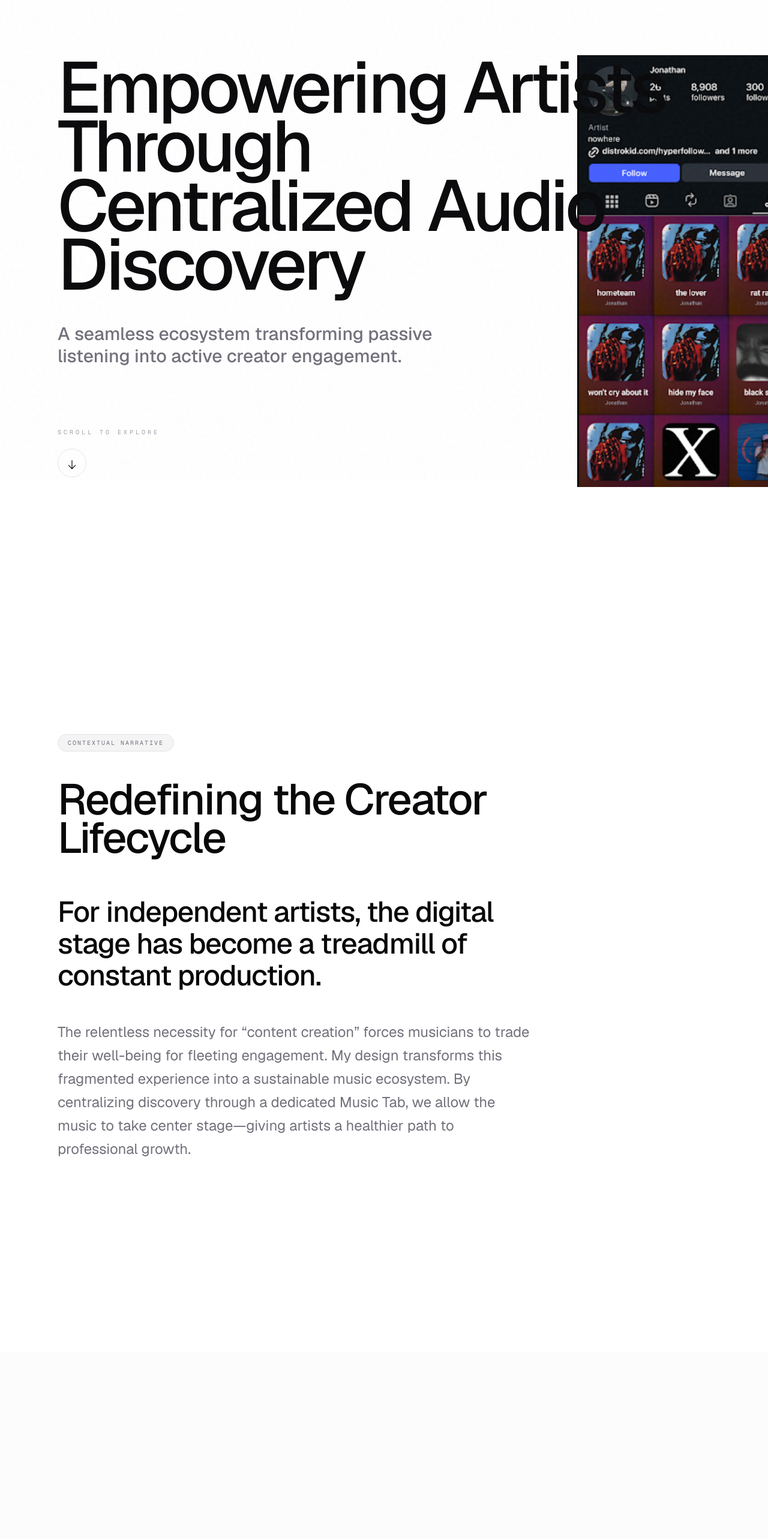
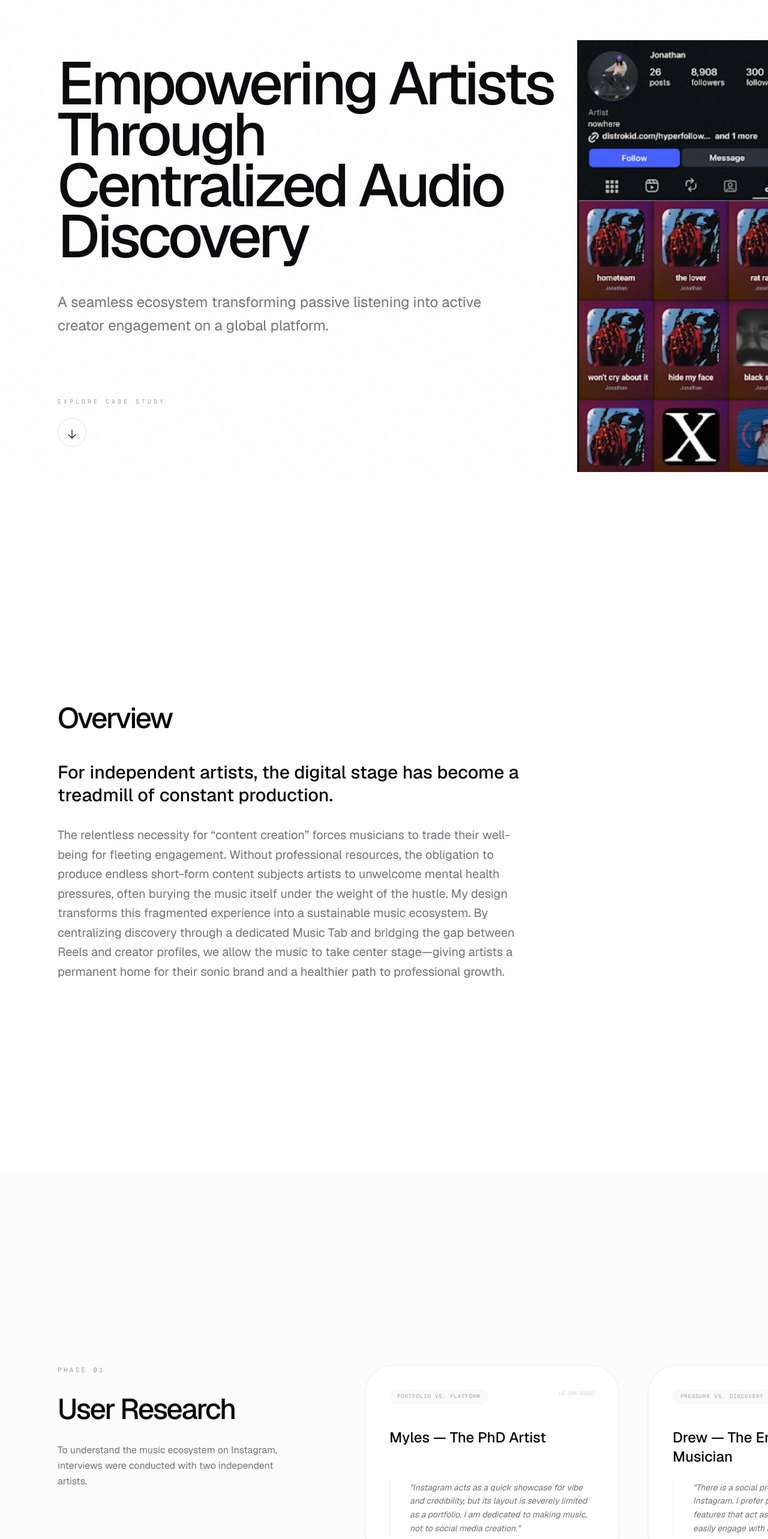
Before and after one commit to xiaojian1202/instagram-case-study, a Next.js app: page / in a window 1280 px wide. Shown: the top 2566 px of the page at 60% size. Built offline with nearby package versions, Linux system fonts and the light colour scheme.

Commit message:
content: restore original approved copy while preserving elite motion UI

```diff
--- a/src/app/page.tsx
+++ b/src/app/page.tsx
@@ -73,14 +73,14 @@ export default function CaseStudyPage() {
       <section className="relative min-h-[100dvh] flex flex-col justify-end pt-24 pb-32 px-6 md:px-12 lg:px-24 max-w-[1400px] mx-auto">
         <div className="z-10 max-w-5xl">
           <Reveal y={80}>
-            <h1 className="text-6xl md:text-8xl lg:text-[120px] font-medium tracking-[-0.04em] leading-[0.82] mb-12">
+            <h1 className="text-6xl md:text-8xl lg:text-[100px] font-medium tracking-tighter leading-[0.85] mb-12">
               Empowering Artists Through <br className="hidden md:block" />
               Centralized Audio Discovery
             </h1>
           </Reveal>
           <Reveal delay={0.15} y={30}>
-            <p className="text-xl md:text-3xl text-zinc-500 font-medium leading-tight max-w-[32ch] mb-20">
-              A seamless ecosystem transforming passive listening into active creator engagement.
+            <p className="text-xl md:text-2xl text-zinc-500 leading-relaxed max-w-[45ch] mb-20">
+              A seamless ecosystem transforming passive listening into active creator engagement on a global platform.
             </p>
           </Reveal>
 
@@ -90,7 +90,7 @@ export default function CaseStudyPage() {
               className="flex flex-col items-start gap-5 group cursor-default"
             >
               <span className="text-[10px] font-mono uppercase tracking-[0.4em] text-zinc-400 group-hover:text-foreground transition-all duration-700">
-                Scroll to Explore
+                Explore Case Study
               </span>
               <div className="relative w-12 h-12 rounded-full border border-zinc-200 dark:border-zinc-800 flex items-center justify-center overflow-hidden transition-all duration-700 group-hover:border-foreground group-hover:scale-110">
                 <motion.div
@@ -131,21 +131,18 @@ export default function CaseStudyPage() {
         <div className="grid grid-cols-1 md:grid-cols-12 gap-16">
           <div className="md:col-span-11 lg:col-span-9">
             <Reveal>
-              <div className="inline-block px-4 py-1.5 rounded-full bg-zinc-100 dark:bg-zinc-900 border border-zinc-200 dark:border-zinc-800 text-[10px] font-mono uppercase tracking-[0.2em] text-zinc-500 mb-12">
-                Contextual Narrative
-              </div>
-              <h2 className="text-4xl md:text-7xl font-medium tracking-[-0.03em] leading-[0.9] mb-16">
-                Redefining the Creator Lifecycle
+              <h2 className="text-3xl md:text-5xl font-medium tracking-tighter mb-12">
+                Overview
               </h2>
             </Reveal>
             <Reveal delay={0.1}>
-              <p className="text-3xl md:text-5xl text-foreground font-medium leading-[1.1] mb-12 tracking-tight">
+              <p className="text-2xl md:text-3xl text-foreground font-medium leading-tight mb-8">
                 For independent artists, the digital stage has become a treadmill of constant production.
               </p>
             </Reveal>
             <Reveal delay={0.2}>
-              <p className="text-xl md:text-2xl text-zinc-500 leading-relaxed max-w-[55ch]">
-                The relentless necessity for “content creation” forces musicians to trade their well-being for fleeting engagement. My design transforms this fragmented experience into a sustainable music ecosystem. By centralizing discovery through a dedicated Music Tab, we allow the music to take center stage—giving artists a healthier path to professional growth.
+              <p className="text-lg md:text-xl text-zinc-500 leading-relaxed max-w-[65ch]">
+                The relentless necessity for “content creation” forces musicians to trade their well-being for fleeting engagement. Without professional resources, the obligation to produce endless short-form content subjects artists to unwelcome mental health pressures, often burying the music itself under the weight of the hustle. My design transforms this fragmented experience into a sustainable music ecosystem. By centralizing discovery through a dedicated Music Tab and bridging the gap between Reels and creator profiles, we allow the music to take center stage—giving artists a permanent home for their sonic brand and a healthier path to professional growth.
               </p>
             </Reveal>
           </div>
@@ -158,13 +155,13 @@ export default function CaseStudyPage() {
           <div className="grid grid-cols-1 md:grid-cols-12 gap-16 lg:gap-32">
             <div className="md:col-span-4">
               <Reveal>
-                <div className="inline-block px-4 py-1.5 rounded-full bg-zinc-100 dark:bg-zinc-900 border border-zinc-200 dark:border-zinc-800 text-[10px] font-mono uppercase tracking-[0.2em] text-zinc-500 mb-12">
+                <div className="text-[11px] font-mono uppercase tracking-[0.3em] text-zinc-400 mb-8">
                   Phase 01
                 </div>
-                <h2 className="text-4xl md:text-7xl font-medium tracking-[-0.03em] leading-[0.9] mb-12">
+                <h2 className="text-3xl md:text-5xl font-medium tracking-tighter mb-8">
                   User Research
                 </h2>
-                <p className="text-xl text-zinc-500 leading-relaxed">
+                <p className="text-zinc-500 leading-relaxed">
                   To understand the music ecosystem on Instagram, interviews were conducted with two independent artists.
                 </p>
               </Reveal>
@@ -190,8 +187,8 @@ export default function CaseStudyPage() {
                       <div className="px-3 py-1 rounded-full bg-zinc-50 dark:bg-zinc-800 text-[9px] font-mono uppercase tracking-widest text-zinc-400 border border-zinc-100 dark:border-zinc-700">{user.focus}</div>
                       <div className="text-[9px] font-mono uppercase text-zinc-300 dark:text-zinc-600 tracking-tighter">{user.context}</div>
                     </div>
-                    <h3 className="text-3xl font-medium mb-8 group-hover:text-foreground transition-colors">{user.name}</h3>
-                    <p className="text-zinc-500 text-lg leading-relaxed italic mt-auto border-l-2 border-zinc-100 dark:border-zinc-800 pl-8 group-hover:border-foreground transition-all duration-1000">
+                    <h3 className="text-2xl font-medium mb-6 group-hover:text-foreground transition-colors">{user.name}</h3>
+                    <p className="text-zinc-500 text-sm leading-relaxed italic mt-auto border-l-2 border-zinc-100 dark:border-zinc-800 pl-8 group-hover:border-foreground transition-all duration-1000">
                       &quot;{user.insight}&quot;
                     </p>
                   </div>
@@ -207,13 +204,13 @@ export default function CaseStudyPage() {
         <div className="grid grid-cols-1 lg:grid-cols-12 gap-24 items-start">
           <div className="lg:col-span-5">
             <Reveal>
-              <div className="inline-block px-4 py-1.5 rounded-full bg-zinc-100 dark:bg-zinc-900 border border-zinc-200 dark:border-zinc-800 text-[10px] font-mono uppercase tracking-[0.2em] text-zinc-500 mb-12">
+              <div className="text-[11px] font-mono uppercase tracking-[0.3em] text-zinc-400 mb-8">
                 Validation
               </div>
-              <h2 className="text-4xl md:text-8xl font-medium tracking-[-0.03em] leading-[0.85] mb-12">
+              <h2 className="text-3xl md:text-5xl font-medium tracking-tighter mb-8">
                 User Feedback
               </h2>
-              <p className="text-2xl text-zinc-500 leading-relaxed mb-16 font-medium">
+              <p className="text-lg text-zinc-500 leading-relaxed mb-12">
                 After seeing the prototype design, users highlighted how the centralized music hub directly addressed their primary pain points.
               </p>
             </Reveal>
@@ -240,16 +237,16 @@ export default function CaseStudyPage() {
                 <Reveal key={i} delay={0.2 + (i * 0.15)} y={30}>
                   <div className="group flex flex-col sm:flex-row gap-10 p-12 rounded-[3rem] bg-zinc-50/50 dark:bg-white/[0.02] border border-zinc-100 dark:border-white/10 hover:bg-zinc-100 dark:hover:bg-white/[0.04] transition-all duration-700 ease-vanguard shadow-sm hover:shadow-xl">
                     <div className="shrink-0">
-                      <div className="w-16 h-16 rounded-[1.25rem] bg-white dark:bg-zinc-800 flex items-center justify-center font-mono text-sm text-zinc-400 group-hover:bg-foreground group-hover:text-background transition-all duration-1000 ease-vanguard shadow-sm">
+                      <div className="w-14 h-14 rounded-2xl bg-white dark:bg-zinc-800 flex items-center justify-center font-mono text-xs text-zinc-400 group-hover:bg-foreground group-hover:text-background transition-all duration-1000 ease-vanguard shadow-sm">
                         0{i + 1}
                       </div>
                     </div>
                     <div>
                       <div className="flex items-center gap-6 mb-4">
-                        <h4 className="font-medium text-2xl tracking-tight">{feedback.title}</h4>
-                        <span className="px-3 py-1 rounded-full bg-zinc-100 dark:bg-zinc-800 text-[10px] font-mono uppercase text-zinc-500 tracking-[0.2em]">{feedback.tag}</span>
+                        <h4 className="font-medium text-xl tracking-tight">{feedback.title}</h4>
+                        <span className="px-2 py-0.5 rounded-full bg-zinc-100 dark:bg-zinc-800 text-[10px] font-mono uppercase text-zinc-500 tracking-widest">{feedback.tag}</span>
                       </div>
-                      <p className="text-zinc-500 text-lg leading-relaxed max-w-[50ch]">
+                      <p className="text-zinc-500 text-sm leading-relaxed max-w-[50ch]">
                         {feedback.text}
                       </p>
                     </div>
@@ -266,14 +263,14 @@ export default function CaseStudyPage() {
         <div className="max-w-[1400px] mx-auto grid grid-cols-1 lg:grid-cols-2 gap-32 items-center">
           <div className="order-2 lg:order-1">
             <Reveal>
-              <div className="text-[11px] font-mono uppercase tracking-[0.5em] text-zinc-400 mb-10">
+              <div className="text-[11px] font-mono uppercase tracking-[0.4em] text-zinc-400 mb-10">
                 Feature 01
               </div>
-              <h2 className="text-4xl md:text-8xl font-medium tracking-[-0.03em] leading-[0.85] mb-12">
+              <h2 className="text-3xl md:text-5xl font-medium tracking-tighter mb-12">
                 The Dedicated Music Tab
               </h2>
-              <p className="text-2xl text-zinc-500 leading-relaxed mb-20 max-w-[45ch] font-medium">
-                A new home for audio creators. The Music Tab consolidates all original audio, licensed tracks, and saved sounds into a single interface.
+              <p className="text-lg text-zinc-500 leading-relaxed mb-20 max-w-[45ch]">
+                A new home for audio creators. The Music Tab consolidates all original audio, licensed tracks, and saved sounds into a single, intuitive interface directly on the profile page.
               </p>
               <div className="space-y-10">
                 {[
@@ -309,14 +306,14 @@ export default function CaseStudyPage() {
           </div>
           <div>
             <Reveal delay={0.2}>
-              <div className="text-[11px] font-mono uppercase tracking-[0.5em] text-zinc-400 mb-10">
+              <div className="text-[11px] font-mono uppercase tracking-[0.4em] text-zinc-400 mb-10">
                 Feature 02
               </div>
-              <h2 className="text-4xl md:text-8xl font-medium tracking-[-0.03em] leading-[0.85] mb-12">
+              <h2 className="text-3xl md:text-5xl font-medium tracking-tighter mb-12">
                 Seamless Reels Integration
               </h2>
-              <p className="text-2xl text-zinc-500 leading-relaxed max-w-[45ch] font-medium">
-                Closing the loop between consumption and discovery. Reels now feature direct links that transport users straight to the creator&apos;s music profile.
+              <p className="text-lg text-zinc-500 leading-relaxed max-w-[45ch]">
+                Closing the loop between consumption and discovery. Reels now feature direct links that transport users straight to the creator&apos;s music profile, fostering deeper connections and simplifying audio sourcing.
               </p>
             </Reveal>
           </div>
```
